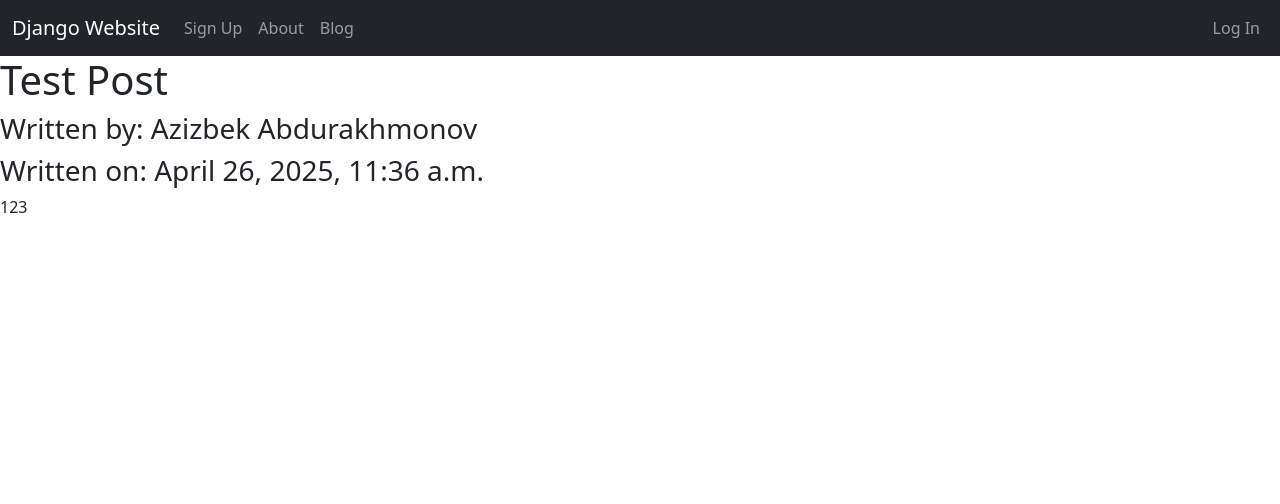
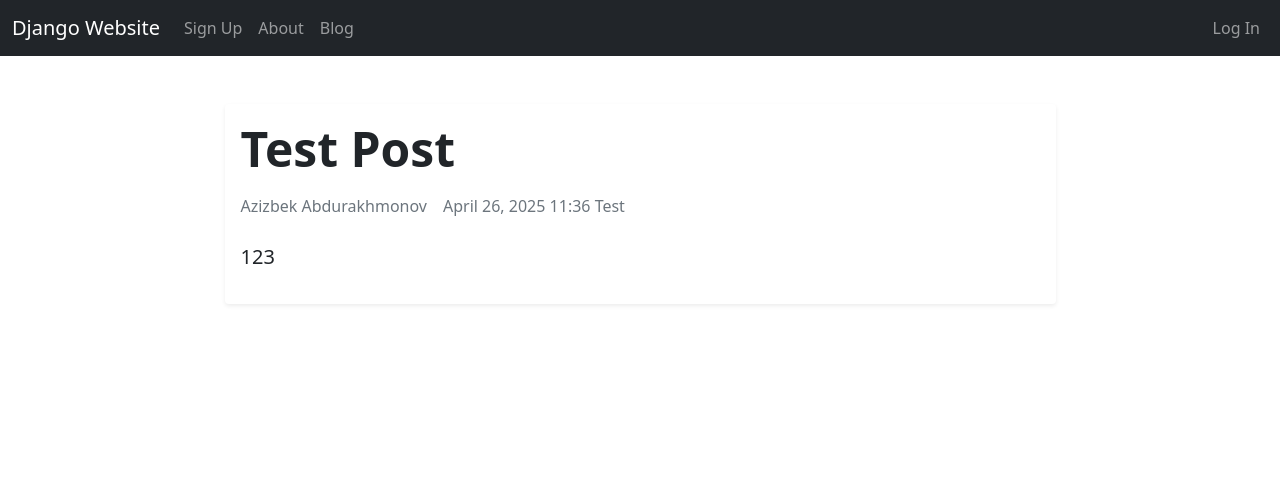
Before and after one commit to a-298/django_website, a Django app: page /blog/latest_posts/12/ in a window 1280 px wide. Shown: the top 504 px of the page. Run offline with Django 5.2, Linux system fonts and the light colour scheme; data comes from the database, SQL or seed files in the repository; both versions use the stored data as it was after the commit.

Commit message:
Redesigned specific_posts.html file. DW-21

```diff
--- a/blog/templates/specific_posts.html
+++ b/blog/templates/specific_posts.html
@@ -3,8 +3,27 @@
 {% block title %} Post {{ post.id }} {% endblock %}
 
 {% block content %}
-  <h1>{{ post.title }}</h1>
-  <h3>Written by: {{ post.author }}</h3>
-  <h3>Written on: {{ post.date }}</h3>
-  <p>{{ post.post }}</p>
+<div class="container mt-5">
+  <div class="row justify-content-center">
+    <div class="col-lg-9">
+      <article class="card mb-4 border-0 shadow-sm">
+        <div class="card-body">
+          <h1 class="display-5 fw-bold mb-3">{{ post.title }}</h1>
+          <div class="d-flex align-items-center mb-4 text-muted">
+            <div class="me-3">
+              <span>{{ post.author }}</span>
+            </div>
+            <div class="me-3">
+              <span>{{ post.date|date:"F j, Y h:i" }}</span>
+              <span>{{ post.category }}</span>
+            </div>
+          </div>
+          <div class="post-content fs-5 lh-base">
+            {{ post.post|linebreaks }}
+          </div>
+        </div>
+      </article>
+    </div>
+  </div>
+</div>
 {% endblock %}
```
Also changed, not shown: db.sqlite3.
